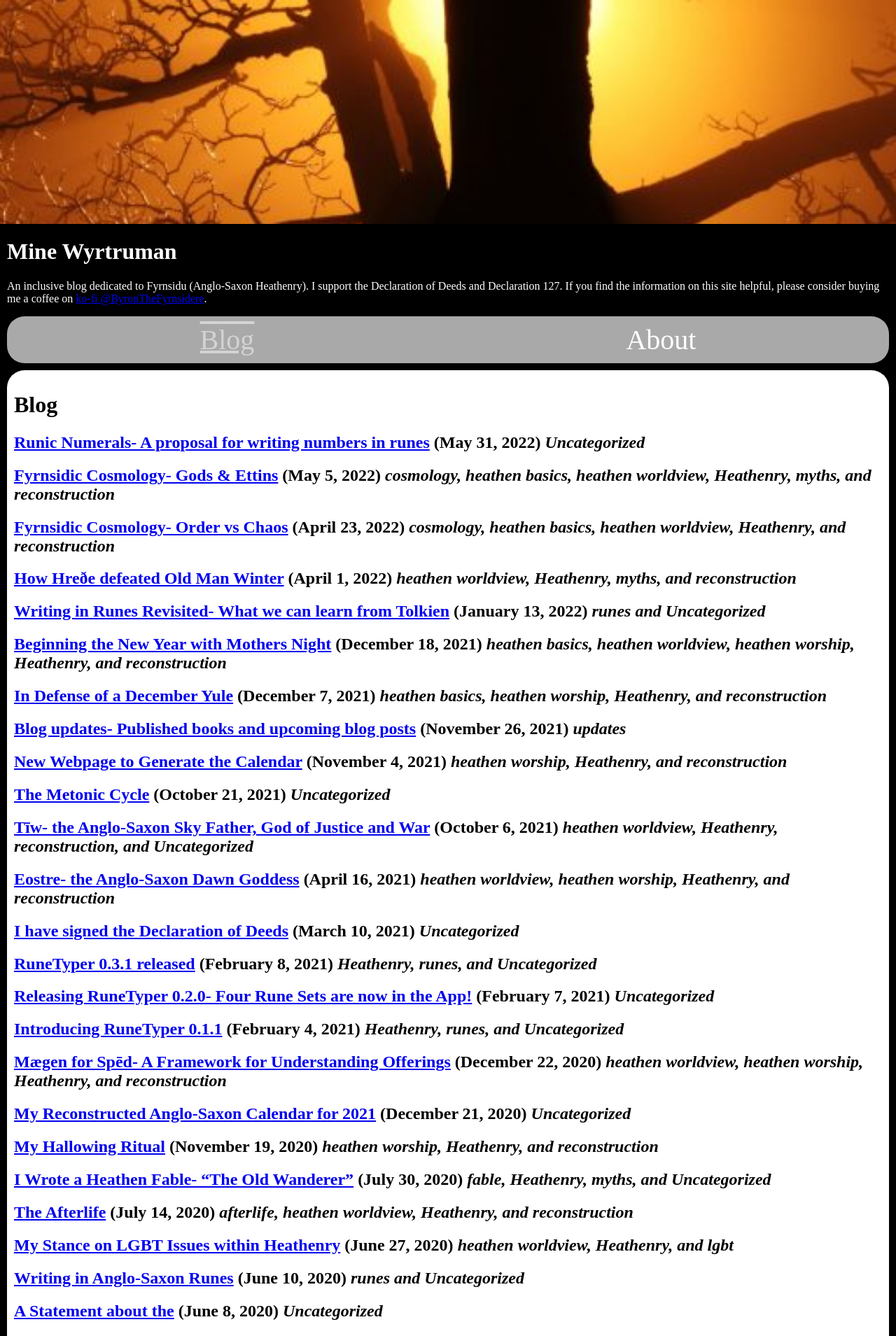
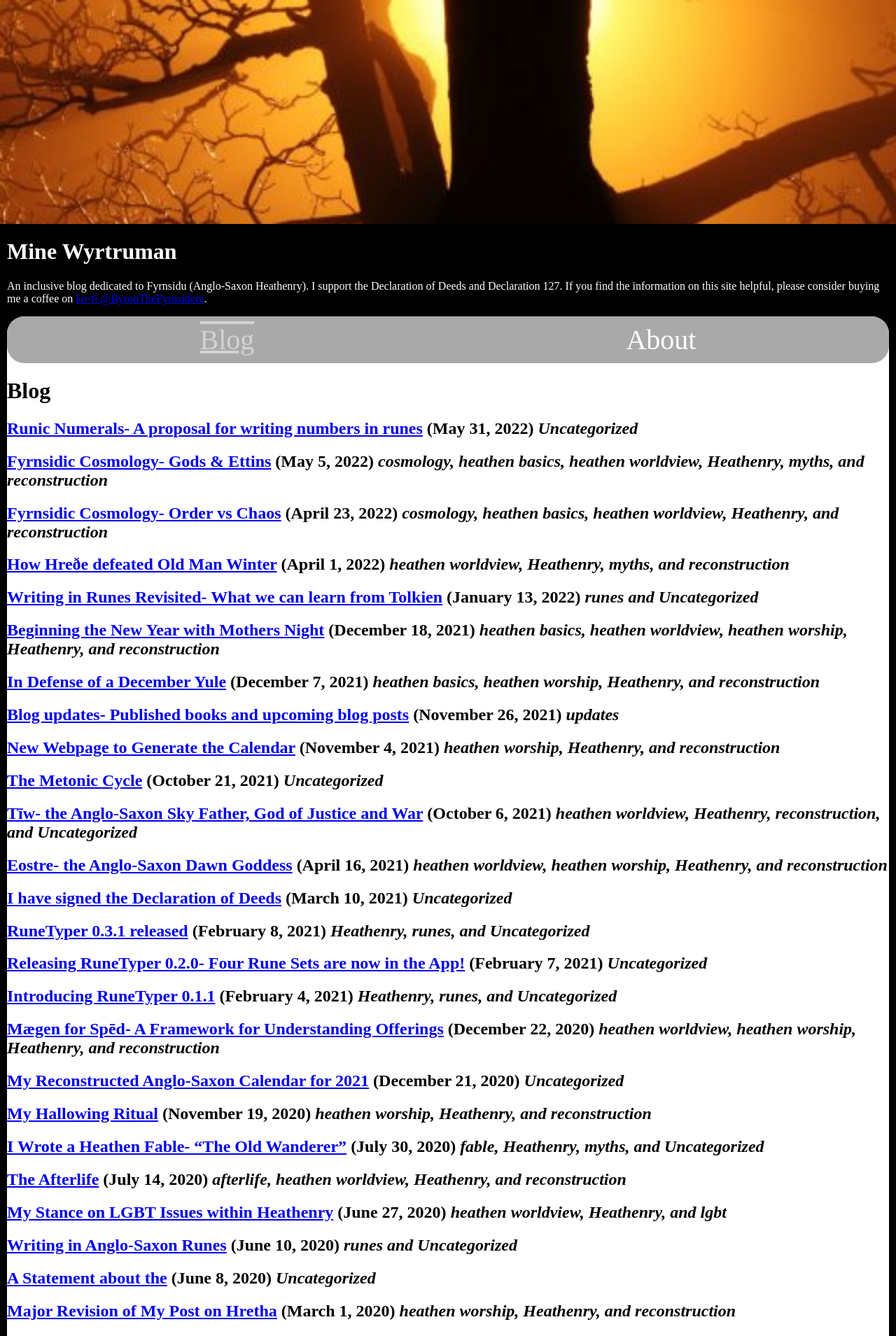
Before and after one commit to byronpendason/byronpendason.github.io, a Jekyll site: the page built from index.md, in a window 1280 px wide. Shown: the top 1909 px of the page at 70% size. Built offline with Jekyll 4.4.1, drawn with Linux system fonts in a browser that asks for light colours; our own code applies the rules of GitHub Pages for plain Markdown files; comment, search, counter and statistics services are not loaded.

Commit message:
Update default.html

```diff
--- a/_layouts/default.html
+++ b/_layouts/default.html
@@ -40,7 +40,7 @@
         background-color: darkgray;
         color: black;
         list-style: none;
-        margin: 10px;
+        margin: 0px;
         padding: 10px;
         border-radius: 25px;
       }
@@ -64,7 +64,7 @@
       }
       #content {
         margin: 10px;
-        padding: 10px;
+        padding: 0px;
         background-color: white;
         color: black;
         border-radius: 25px;
@@ -80,12 +80,12 @@
       <h1>{{ site.title }}</h1>
       <p>{{ site.description }}</p>
     </div>
+    <div id="content">
     <nav>
       <ul>
         {% for item in site.header_pages %}<li><a class="{% if page.url == item.url %}active{% endif %}" href="{{item.url}}">{{item.title}}</a></li>{% endfor %}
       </ul>
     </nav>
-    <div id="content">
       <h1>{{ page.title }}</h1>
       {% if page.layout == "post"%}
       <h3>{{ page.date | date: "%B %-d, %Y"}}</h3>
```
